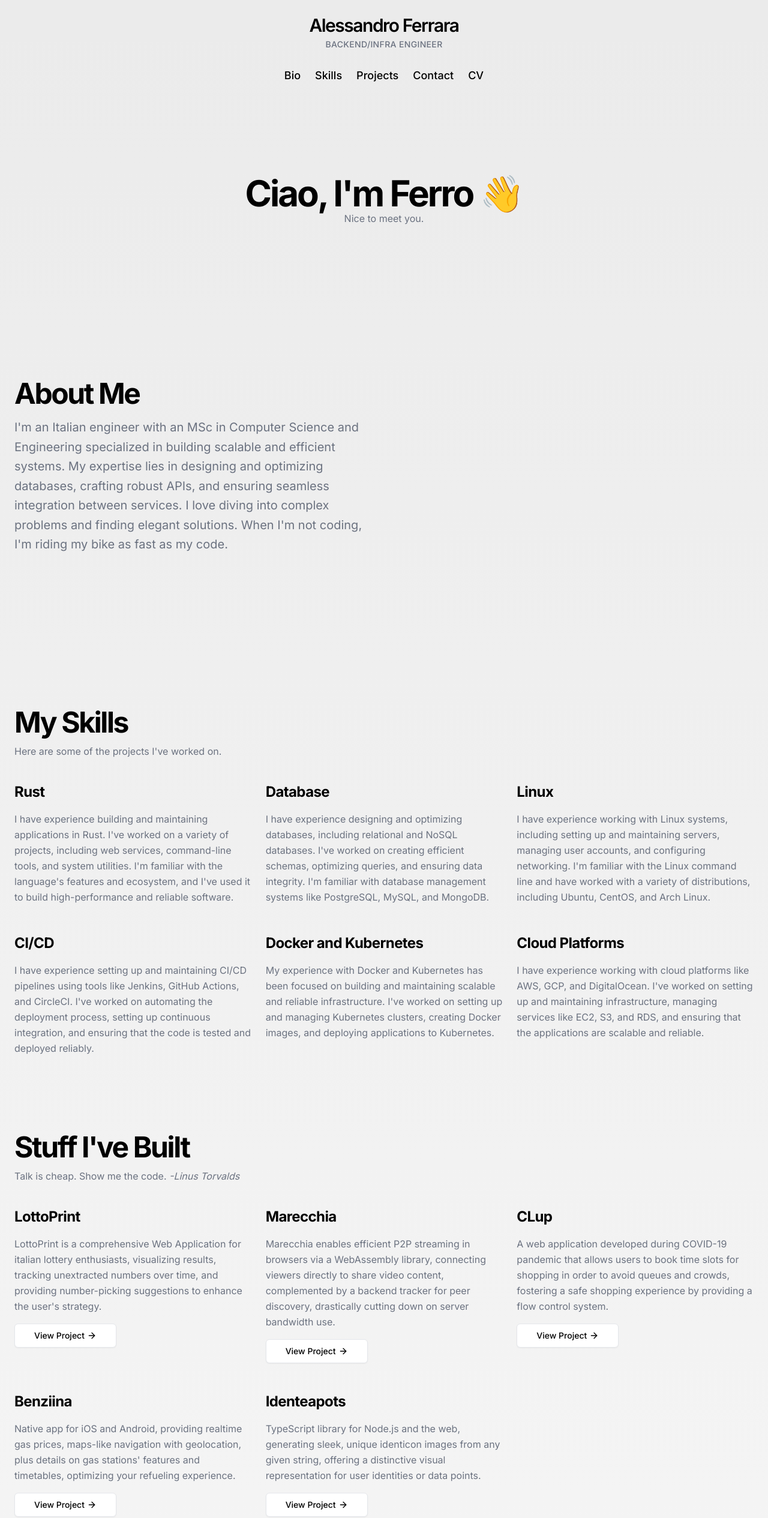
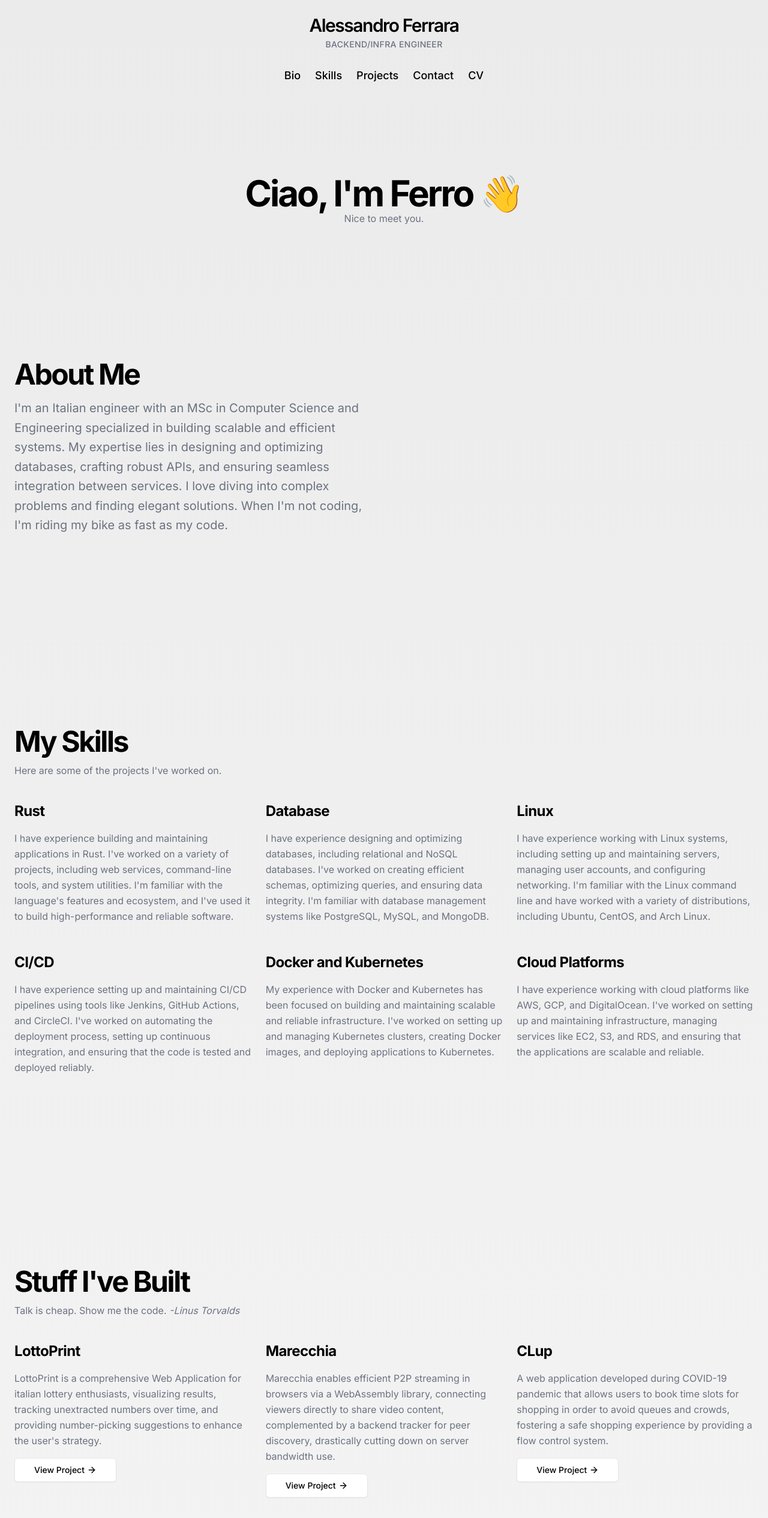
Before and after one commit to ferrohd/ferrohd, a Next.js app in the folder website/: page / in a window 1280 px wide. Shown: the top 2530 px of the page at 60% size. Built offline with nearby package versions, Linux system fonts and the light colour scheme.

Commit message:
reduce spacing between sections

```diff
--- a/website/app/page.tsx
+++ b/website/app/page.tsx
@@ -41,7 +41,7 @@
           </div>
         </section>
 
-        <section id="bio" className="w-full py-12 md:py-24 lg:py-32">
+        <section id="bio" className="w-full py-12 md:py-24 lg:py-24">
           <div className="container mx-auto grid items-start gap-6 px-4 md:px-6 lg:grid-cols-2 lg:gap-10">
             <div className="space-y-4">
               <h2 className="text-3xl font-bold tracking-tighter sm:text-4xl xl:text-5xl/none">About Me</h2>
@@ -60,13 +60,19 @@
           </div>
         </section>
         {/** Skills */}
-        <Skills />
+        <section id="skills" className="w-full py-12 md:py-18 lg:py-24">
+          <Skills />
+        </section>
 
         {/** Projects */}
-        <Projects />
+        <section id="projects" className="w-full py-12 md:py-18 lg:py-24">
+          <Projects />
+        </section>
 
         {/** Contact */}
-        <Contact />
+        <section id="contact" className="w-full py-12 md:py-18 lg:py-24">
+          <Contact />
+        </section>
       </main>
 
       {/** Footer */}
```
